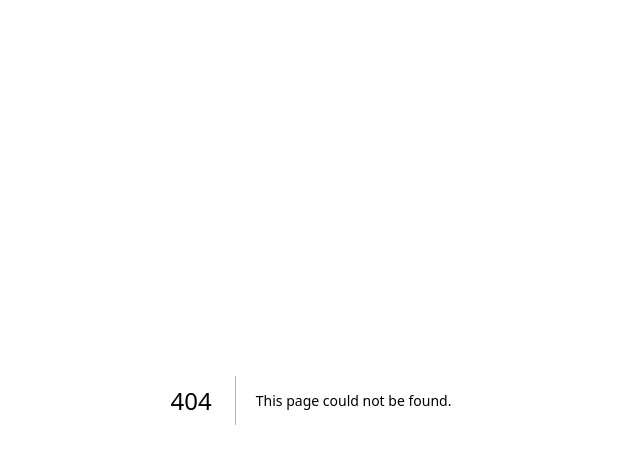
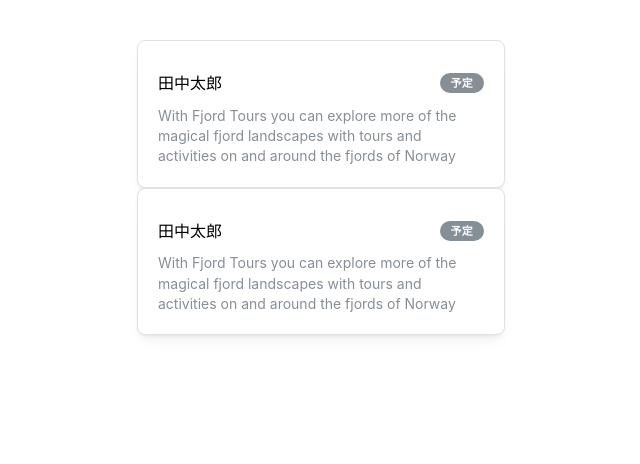
Before and after one commit to career-direction/compass-crm, a Next.js app: page /session in a window 1280 px wide. Before the commit this address had no page. Shown: the top 464 px of the page, without its empty margins (329-969 px from the left). Built offline with nearby package versions, Linux system fonts and the light colour scheme.

Commit message:
add: SessionList

```diff
--- /dev/null
+++ b/src/app/session/page.tsx
@@ -0,0 +1,10 @@
+import { Container } from "@mantine/core";
+import { SessionList } from "@/features/session/views/SessionList.ui";
+
+export default function RegisterPage() {
+	return (
+		<Container size={420} my={40}>
+			<SessionList />
+		</Container>
+	);
+}
--- /dev/null
+++ b/src/features/session/components/SessionListItem.ui.tsx
@@ -0,0 +1,17 @@
+import { Button, Card, Text, Image, Group, Badge } from "@mantine/core";
+
+export const SessionListItem = () => {
+	return (
+		<Card shadow="sm" padding="lg" radius="md" withBorder>
+			<Group justify="space-between" mt="xs" mb="xs">
+				<Text fw={500}>田中太郎</Text>
+				<Badge color="gray">予定</Badge>
+			</Group>
+
+			<Text size="sm" c="dimmed">
+				With Fjord Tours you can explore more of the magical fjord landscapes
+				with tours and activities on and around the fjords of Norway
+			</Text>
+		</Card>
+	);
+};
--- /dev/null
+++ b/src/features/session/views/SessionList.ui.tsx
@@ -0,0 +1,17 @@
+"use client";
+
+import { List } from "@mantine/core";
+import { SessionListItem } from "../components/SessionListItem.ui";
+
+export const SessionList = () => {
+	return (
+		<List>
+			<List.Item>
+				<SessionListItem />
+			</List.Item>
+			<List.Item>
+				<SessionListItem />
+			</List.Item>
+		</List>
+	);
+};
```
